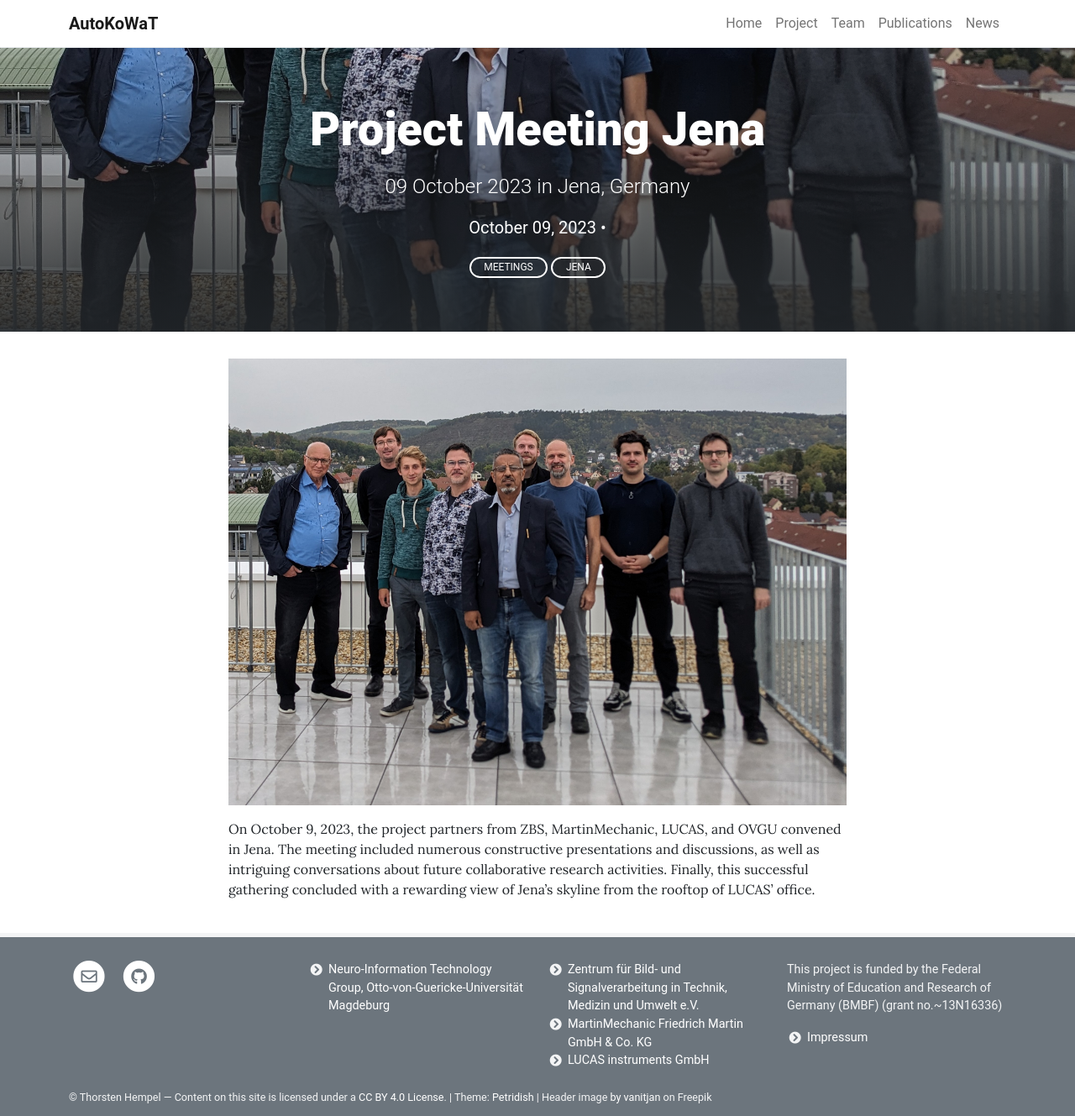
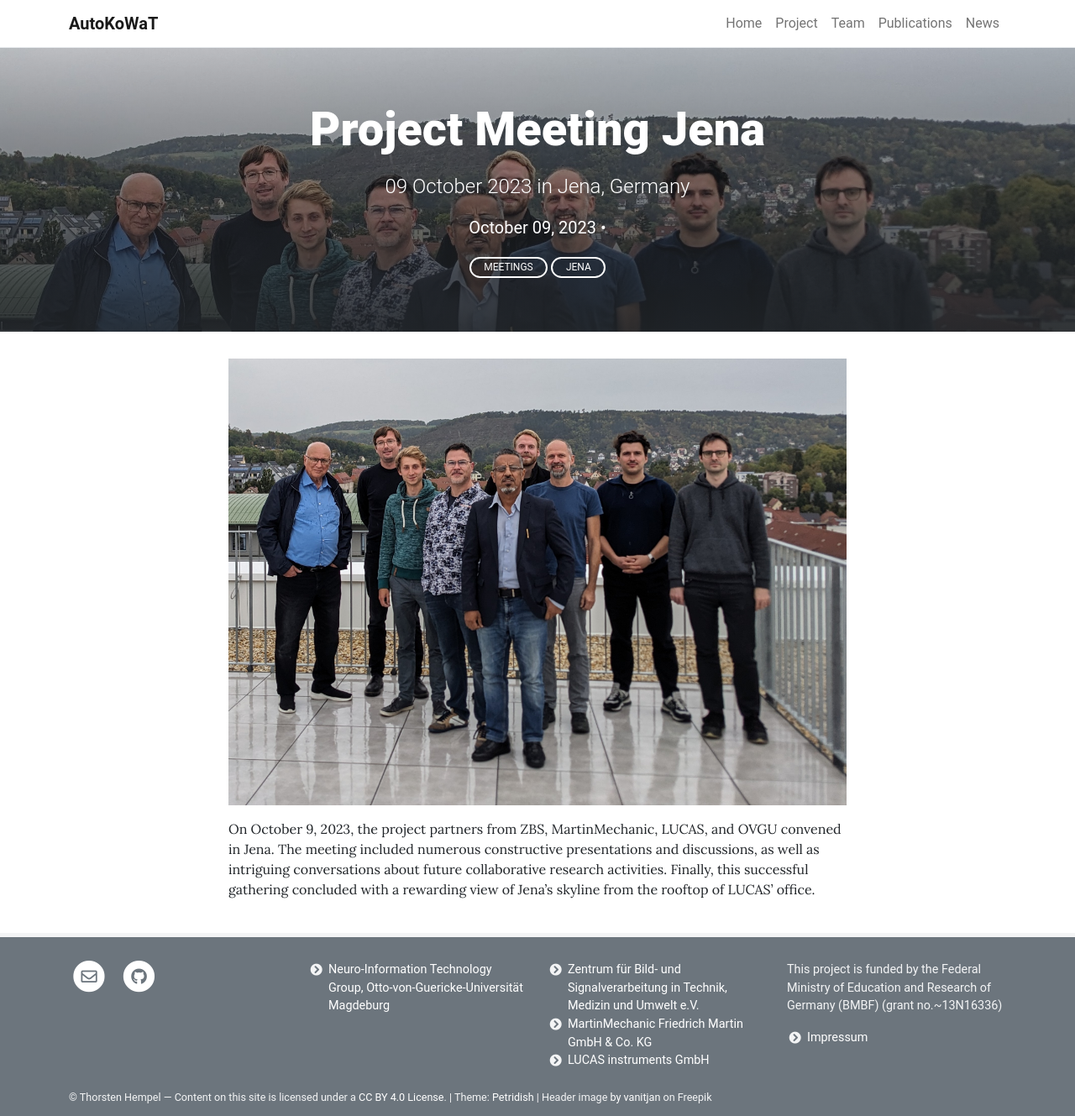
Before and after one commit to autokowat/autokowat.github.io, a Jekyll site: the page built from _posts/2023-10-09-jena-meeting.md, in a window 1280 px wide. Shown: the whole page at 84% size. Built offline with Jekyll 4.4.1, drawn with Linux system fonts in a browser that asks for light colours.

Commit message:
Update jena image

```diff
--- a/_posts/2023-10-09-jena-meeting.md
+++ b/_posts/2023-10-09-jena-meeting.md
@@ -1,7 +1,7 @@
 ---
 title: Project Meeting Jena
 description: 09 October 2023 in Jena, Germany
-background: /assets/theme/images/treffen_jena.jpg
+background: /assets/theme/images/treffen_jena_header.jpg
 author: []
 categories: [Meetings,Jena]
 ---
```
Also changed, not shown: assets/theme/images/treffen_jena_header.jpg (added).
